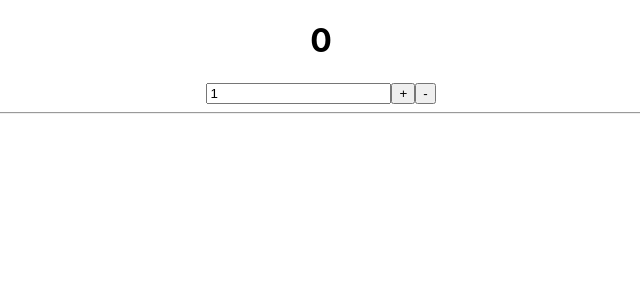
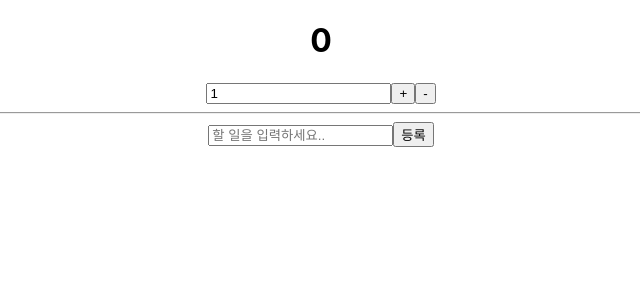
Before and after one commit to denev723/learn-redux, a React (Create React App) app: page / in a window 1280 px wide. Shown: the top 300 px of the page, without its empty margins (319-959 px from the left). Built offline with nearby package versions, Linux system fonts and the light colour scheme.

Commit message:
todos component 구현

```diff
--- a/src/App.js
+++ b/src/App.js
@@ -1,11 +1,13 @@
 import "./App.css";
 import CounterContainer from "./container/CounterContainer";
+import TodosContainer from "./container/TodosContainer";
 
 function App() {
   return (
     <div className="App">
       <CounterContainer />
       <hr />
+      <TodosContainer />
     </div>
   );
 }
--- /dev/null
+++ b/src/components/Todos.js
@@ -0,0 +1,51 @@
+import React, { useState } from "react";
+
+const TodoItem = React.memo(function TodoItem({ todo, onToggle }) {
+  return (
+    <li
+      style={{
+        textDecoration: todo.done ? "line-through" : "none",
+        cursor: "pointer",
+      }}
+      onClick={() => onToggle(todo.id)}
+    >
+      {todo.text}
+    </li>
+  );
+});
+
+const TodoList = React.memo(function TodoList({ todos, onToggle }) {
+  return (
+    <ul>
+      {todos.map((todo) => (
+        <TodoItem key={todo.id} todo={todo} onToggle={onToggle} />
+      ))}
+    </ul>
+  );
+});
+
+const Todos = ({ todos, onCreate, onToggle }) => {
+  const [text, setText] = useState("");
+  const onChange = (e) => setText(e.target.value);
+  const onSubmit = (e) => {
+    e.preventDefault();
+    onCreate(text);
+    setText("");
+  };
+
+  return (
+    <div>
+      <form onSubmit={onSubmit}>
+        <input
+          onChange={onChange}
+          value={text}
+          placeholder="할 일을 입력하세요.."
+        />
+        <button type="submit">등록</button>
+      </form>
+      <TodoList todos={todos} onToggle={onToggle} />
+    </div>
+  );
+};
+
+export default Todos;
--- /dev/null
+++ b/src/container/TodosContainer.js
@@ -0,0 +1,16 @@
+import React, { useCallback } from "react";
+import { useSelector, useDispatch } from "react-redux";
+import Todos from "../components/Todos";
+import { addTodo, toggleTodo } from "../modules/todos";
+
+const TodosContainer = () => {
+  const todos = useSelector((state) => state.todos);
+  const dispatch = useDispatch();
+
+  const onCreate = (text) => dispatch(addTodo(text));
+  const onToggle = useCallback((id) => dispatch(toggleTodo(id)), [dispatch]);
+
+  return <Todos todos={todos} onCreate={onCreate} onToggle={onToggle} />;
+};
+
+export default TodosContainer;
```
